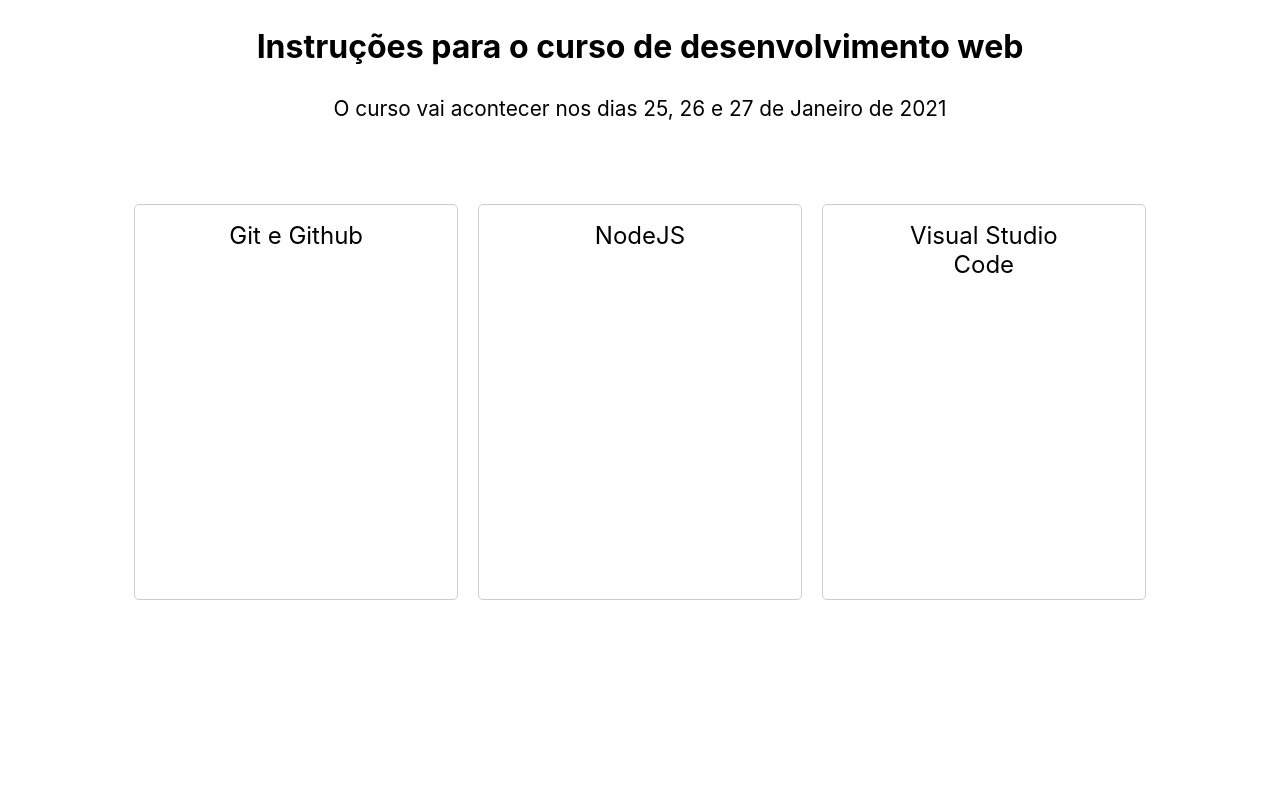
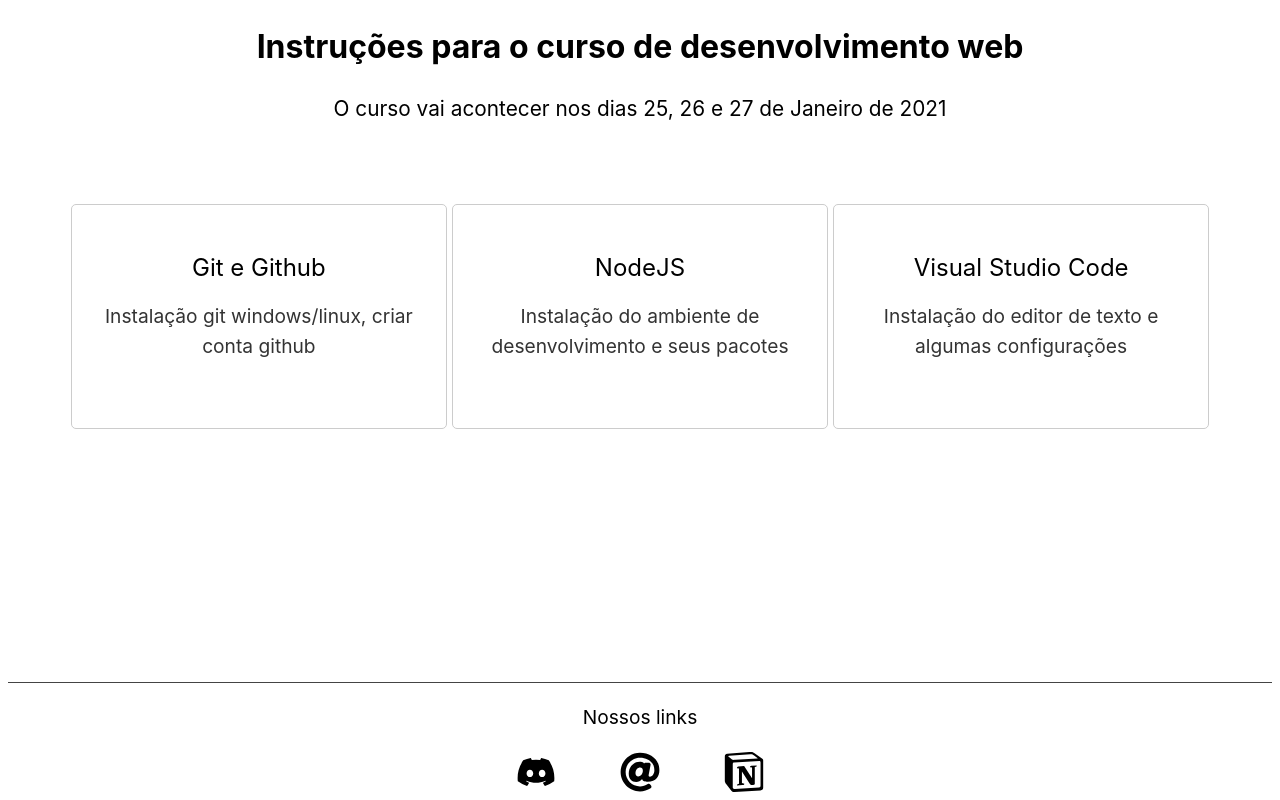
Before and after one commit to JSVale/jsvale, a Next.js app: page / in a window 1280 px wide. Shown: the top 800 px of the page. Built offline with nearby package versions, Linux system fonts and the light colour scheme.

Commit message:
Position in first page

```diff
--- a/_posts/git.md
+++ b/_posts/git.md
@@ -1,6 +1,6 @@
 ---
 title: "Git e Github"
-description: "Instalação git windows/linux, criar conta github"
+excerpt: "Instalação git windows/linux, criar conta github"
 ---
 
 ### O que é o Git?
--- a/_posts/node.md
+++ b/_posts/node.md
@@ -1,9 +1,10 @@
 ---
 title: "NodeJS"
+excerpt: "Instalação do ambiente de desenvolvimento e seus pacotes"
 ---
 Olá amigos, preparados para o curso? Com esse artigo irei ajudar você a configurar o seu computador para iniciar nesse mundo de desenvolvimento web.
 
-![nodejs](./images/nodejs.jpeg)
+![nodejs](https://raw.githubusercontent.com/JSVale/jsvale/main/_posts/images/nodejs.jpeg)
 
 > Node.js é um interpretador de JavaScript assíncrono com código aberto orientado a eventos.
 
--- a/_posts/vscode.md
+++ b/_posts/vscode.md
@@ -1,12 +1,13 @@
 ---
 title: "Visual Studio Code"
+excerpt: "Instalação do editor de texto e algumas configurações"
 ---
+
 Você deve estar se perguntando, “Ok, já instalei node, e como faço para criar meu sistema?”. Bem para isso precisamos escrever o código por trás de toda a mágica. E para escrever nossos lindos código utilizaremos, editores de texto, mas se preferir pode usar IDE também, o que você achar mais produtivo para você.
 Na minha opinião editores de texto, trazem mais produtividade, no fato de eles se concentraram e apenas código, pois em IDEs, existem muito mais coisas do que apenas o corpo de texto para o código.
 
-![vscode]("./public/images/vscode.png")
+![vscode](https://raw.githubusercontent.com/JSVale/jsvale/main/_posts/images/vscode.png)
 
 O Visual Studio Code (carinhosamente chamado de vscode), é desenvolvido e mantido pela Microsoft. O vscode, assim como os outros editores de texto, possui uma interface muito agradável, e muitos plugins, além de leve e rápido. O vscode hoje em dia é o editor de texto mais utilizado no mundo.
 
-
 [Visual Studio Code](https://code.visualstudio.com/)
--- a/config.json
+++ /dev/null
@@ -1,4 +0,0 @@
-{
-	"title": "JS Vale",
-	"description": "Javascript e todo o seu ecossistema"
-}
--- a/package.json
+++ b/package.json
@@ -11,6 +11,8 @@
     "next": "10.0.1",
     "react": "17.0.1",
     "react-dom": "17.0.1",
+    "remark": "^12.0.1",
+    "remark-html": "^12.0.0",
     "react-icons": "^4.1.0"
   },
   "devDependencies": {
--- a/pages/api/index.js
+++ b/pages/api/index.js
@@ -13,6 +13,7 @@
 		posts.push({
 			slug: post.replace('.md', ''),
 			title: meta.data.title,
+			excerpt: meta.data.excerpt
 		})
 	}
 	return posts
--- a/pages/index.js
+++ b/pages/index.js
@@ -5,7 +5,7 @@
 import { SiNotion } from 'react-icons/si'
 import styles from '../styles/Home.module.css'
 
-export default function Home(props) {
+export default function Home({ allPosts }) {
 	return (
 		<div className={styles.container}>
 			<Head>
@@ -17,11 +17,14 @@
 				<p className={styles.instructions}>Instruções para o curso de desenvolvimento web</p>
 				<p className={styles.dateCourse}>O curso vai acontecer nos dias 25, 26 e 27 de Janeiro de 2021</p>
 				<section className={styles.posts}>
-					{props.posts.map((post, idx) => (
-						<article key={idx}>
+					{allPosts.map((post) => (
+						<article key={post.slug}>
 							<Link href={'/posts/' + post.slug}>
 								<a className={styles.linkPost}>{post.title}</a>
 							</Link>
+							<p className={styles.description}>
+								{post.excerpt}
+							</p>
 						</article>
 					))}
 				</section>
@@ -40,13 +43,13 @@
 }
 
 export async function getStaticProps() {
-	const siteData = await import('../config.json');
-	const allPosts = await getAllPosts();
+	const allPosts = await getAllPosts([
+		'title',
+		'excerpt',
+	]);
 	return {
 		props: {
-			posts: allPosts,
-			title: siteData.default.title,
-			description: siteData.default.description,
+			allPosts
 		}
 	}
 }
--- a/styles/Home.module.css
+++ b/styles/Home.module.css
@@ -10,10 +10,18 @@
 	margin-top: 5em;
 }
 .posts article{
-	width: 32%;
+	width: 33%;
+	padding: 3em 2em;
 	border: 0.5px solid #ccc;
-	padding: 1em 5em 20em 5em;
 	border-radius: 5px;
+	display: flex;
+	flex-direction: column;
+	justify-content: space-between;
+}
+.posts .description{
+	font-size:1.2em;
+	color: #333;
+	text-align: center;
 }
 .instructions, .dateCourse{
 	text-align: center;
@@ -28,6 +36,7 @@
 .linkPost{
 	display: flex;
 	flex-direction: row;
+	flex-wrap: nowrap;
 	justify-content: center;
 	font-size: 1.5em;
 	text-align: center;
--- a/styles/globals.css
+++ b/styles/globals.css
@@ -18,7 +18,7 @@
 	list-style: none;
 }
 main{
-	padding: 0 10%;
+	padding: 0 5%;
 }
 p{
 	line-height: 30px;
```
Also changed, not shown: _posts/images/gitgithub.png (added), 1 other file (tests, documents, lock files or other folders).
